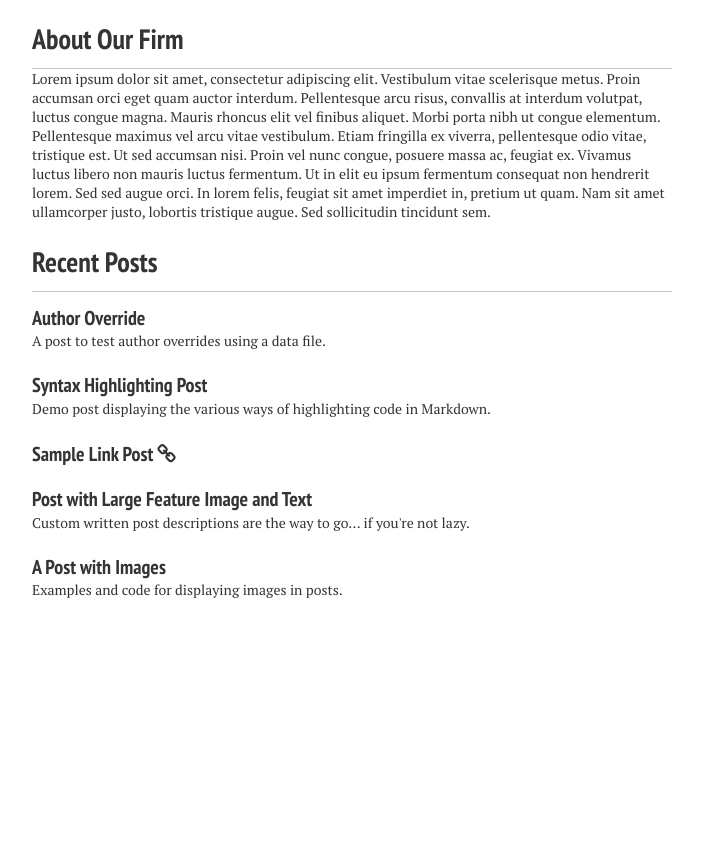
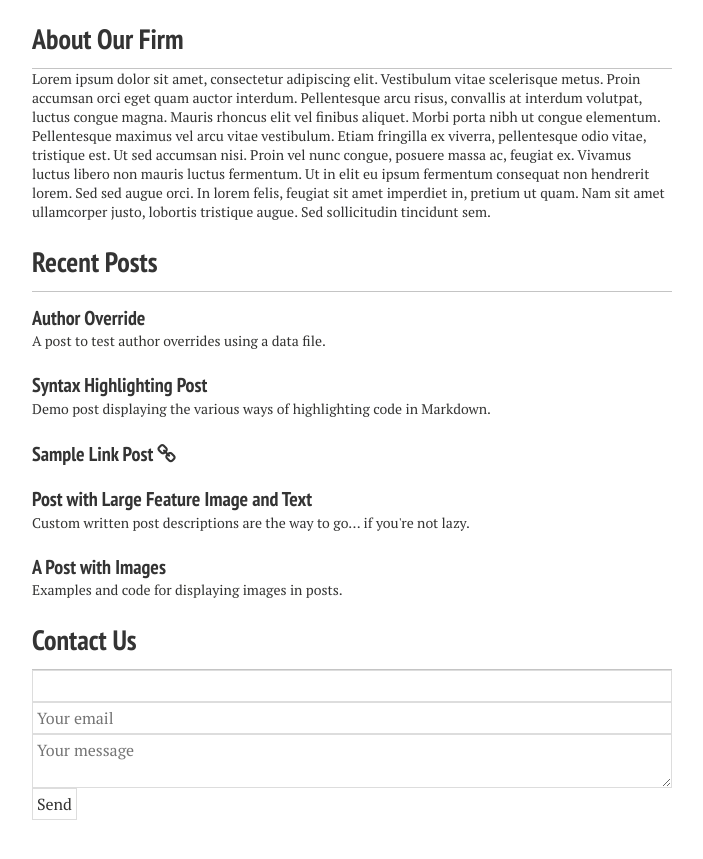
Before and after one commit to nerdyfergy/blg-site-mm3, a Jekyll site: the page built from index.md, in a window 1280 px wide and 900 px high, scrolled down 831 px. Shown: the top 859 px of the window, without its empty margins (288-991 px from the left). Built offline with Jekyll 4.4.1, drawn with Linux system fonts in a browser that asks for light colours; nearby versions of some CDN libraries; before the commit the page ends 1536 px from its top, so only the background shows below that.

Commit message:
Update home.html

```diff
--- a/_layouts/home.html
+++ b/_layouts/home.html
@@ -45,6 +45,15 @@
       {% endif %}
     </article>
     {% endfor %}
+    <h3><a href="{{ site.url}}/posts/">Contact Us</a></h3>
+    <form action="//formspree.io/your@email.com" method="POST">
+     <input type="text" name="name">
+     <input type="text" name="_replyto" placeholder="Your email" />
+     <input type="hidden" name="_next" value="//site.io/thanks.html" />
+     <input type="hidden" name="_subject" value="New submission!" />
+     <textarea placeholder="Your message"></textarea>
+     <input type="submit" value="Send">
+    </form>
   </div><!-- /#index -->
 </div><!-- /#main -->
 
```
